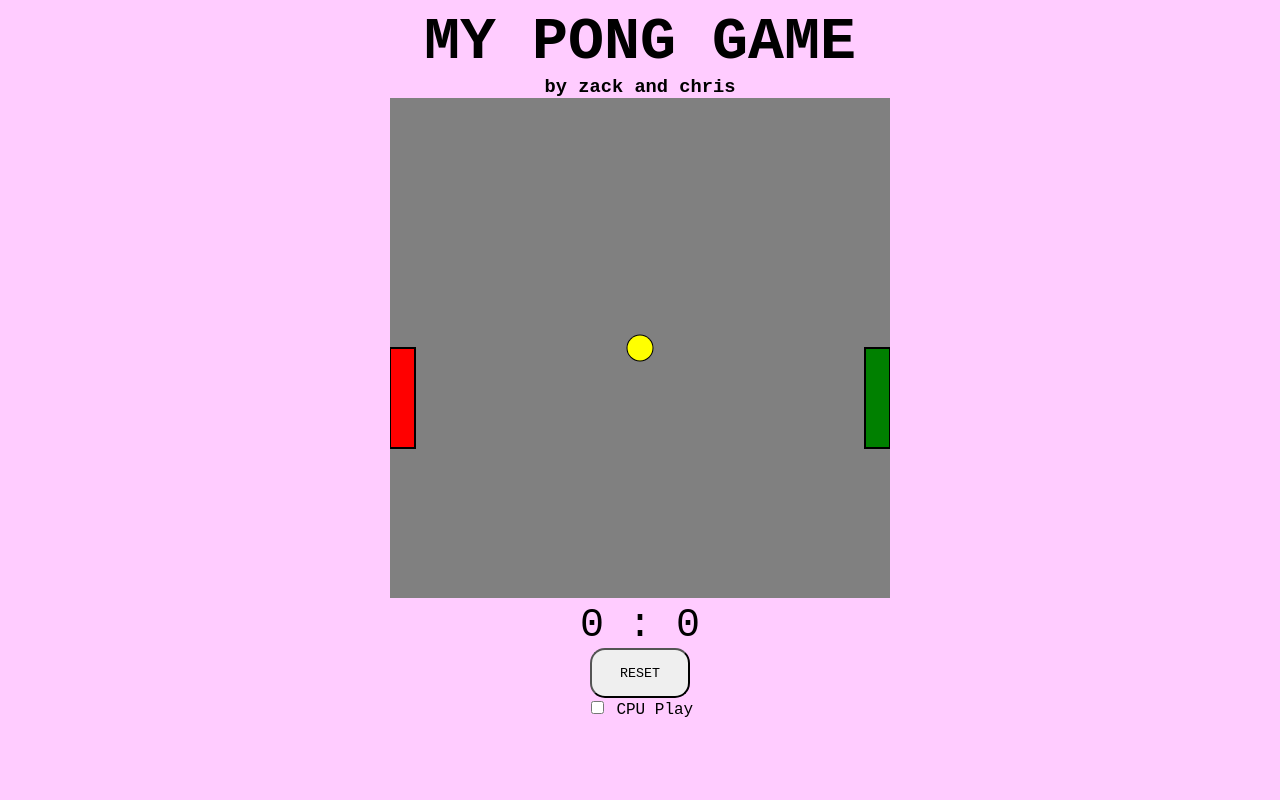
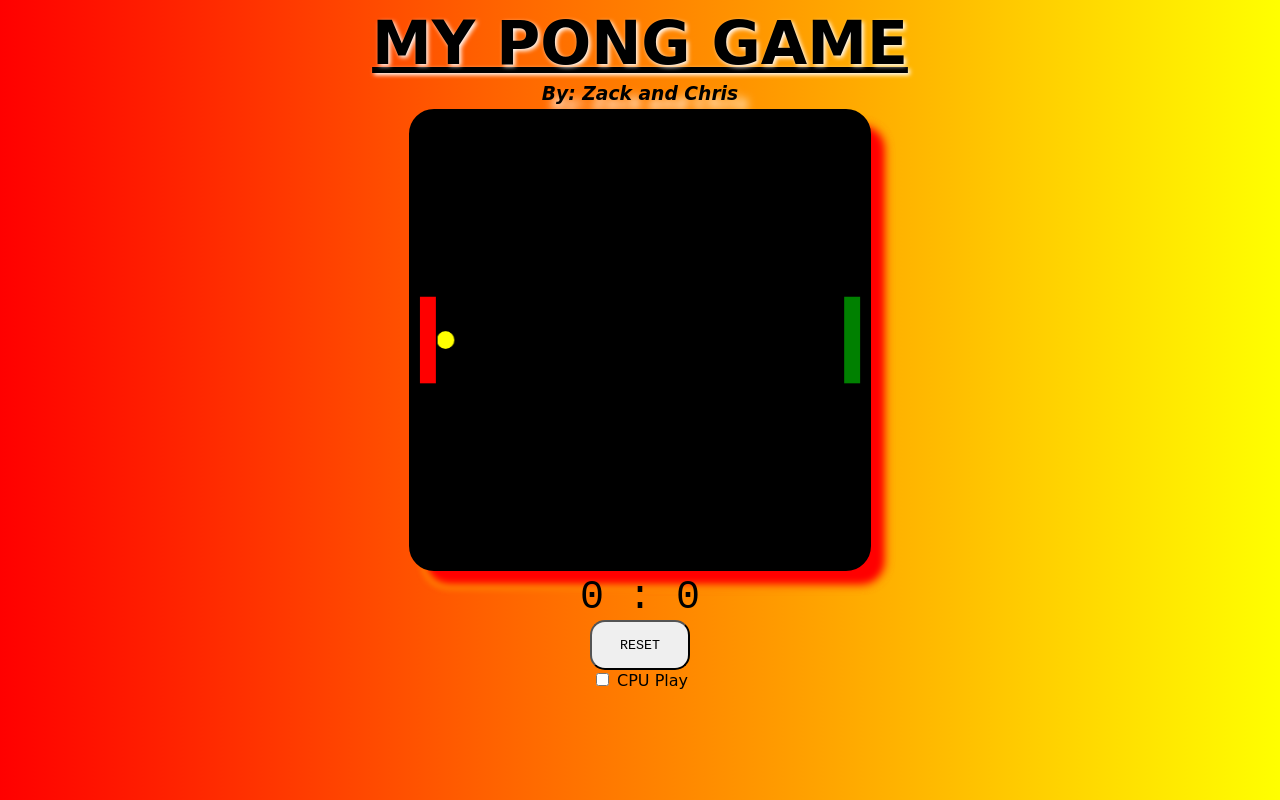
Before and after one commit to ZingZang303/ponggame, a plain HTML site: page index.html in a window 1280 px wide. Both pictures are taken after a click on the button "RESET". Drawn offline with Linux system fonts and the light colour scheme.

Commit message:
WORKING CPU AND SERVE

```diff
--- a/Ball.js
+++ b/Ball.js
@@ -27,6 +27,8 @@ class Ball {
     }
 
     bounce(things) {
+        paddleHitSound.currentTime = 0; // Rewind sound to start
+        paddleHitSound.play(); // Play sound on collision
         this.bounceWalls();
         for (let thing of things) {
             if (thing instanceof Paddle) {
@@ -58,7 +60,8 @@ class Ball {
         if (this.y > paddle.y + paddle.l) return SIDE.NONE;
         if (this.vx < 0) {
             this.vx = paddleForce * Math.abs(this.vx);
-            //let paddlesPos = (this.y - paddle.y - paddle.l/2)
+            let paddlesPos = (this.y - paddle.y - paddle.l/2) / paddle.l * 2;
+            this.vy += paddlesPos * 1.75;
         }
         return SIDE.NONE;
     }
@@ -70,6 +73,8 @@ class Ball {
         if (this.y > paddle.y + paddle.l) return SIDE.NONE;
         if (this.vx > 0) {
             this.vx = -paddleForce * Math.abs(this.vx);
+            let paddlesPos = (this.y - paddle.y - paddle.l/2) / paddle.l * 2;
+            this.vy += paddlesPos * 1.75;
             //add other spin,etc.
             //add sound here if u want
         }
--- a/Paddle.js
+++ b/Paddle.js
@@ -1,4 +1,6 @@
 const SIDE = {NONE: 0, LEFT:1, RIGHT: 2};
+const paddleHitSound = document.getElementById('paddleHitSound');
+
 
 class Paddle {
     constructor(x,y,l,w,side, c){
@@ -22,6 +24,16 @@ class Paddle {
 
     move(isCPU){
         if(isCPU){
+            if(ball.y < this.y+(paddleLength/2)) {
+                this.vy = paddleVelocity*-1;
+            }
+            if(ball.y > this.y+(paddleLength/2)){
+                this.vy = paddleVelocity;
+            }
+
+
+
+
             //ball.y <--where the ball is
             //this.y <--- where the paddle is at
             //this.l <-- paddle lenght
--- a/index.html
+++ b/index.html
@@ -9,8 +9,11 @@
 </head>
 <body>
     <h1>MY PONG GAME</h1>
-    <h3>by zack and chris</h3>
+    <h3>By: Zack and Chris</h3>
     <canvas id="gameboard" width="500" height="500"></canvas>
+    <audio id="paddleHitSound">
+        <source src="cong.mp3" type="audio/mp3">
+    </audio>
     <div id="scoreboard">0 : 0</div>
     <button id="reset" onclick="resetGame()">RESET</button>
     <br />
--- a/pong.css
+++ b/pong.css
@@ -1,18 +1,27 @@
 body {
     text-align: center;
-    font-family: 'Courier New', Courier, monospace;
-    background-color: #ffccff;
+    font-family: cursive;
+    background-image: linear-gradient(to right, red , yellow);
 }
 
 h1 {
-
+    font-family: cursive;
     font-size: 60px;
-    margin: 0;
+    margin: 5px;
+    color: rgb(0, 0, 0);
+    text-shadow: 2px 2px 4px #ffffff;
+    text-decoration: underline;
+    text-decoration-line: underline;
+    text-decoration-color: black;
 }
 
 h3 {
-    font-family: 'Courier New', Courier, monospace;
-    margin: 0;
+    font-family: cursive;
+    margin: 5px;
+    color: black;
+    text-shadow: 10px 10px 10px rgb(255, 255, 255);
+    font-style: italic;
+
 }
 
 #scoreboard {
@@ -21,9 +30,21 @@ h3 {
 }
 
 #reset {
-    cursor: pointer;
+    cursor: crosshair;
     border-radius: 15px;
     width: 100px;
     height: 50px;
     font-family: 'Courier New', Courier, monospace;
 }
+
+#gameboard {
+    border-radius: 25px;
+    border: 10px solid black;
+    padding: 0px;
+    width: 35%;
+    height: 50%;
+    box-shadow:   15px 15px 8px red, 15px 15px 8px yellow, 15px 15px 8px orange;
+}
+canvas{
+    background-color: black;
+}
--- a/pong.js
+++ b/pong.js
@@ -7,9 +7,9 @@ let state = STATE.STARTUP;
 
 let boardWidth = 500;
 let boardHeight = 500;
-let paddleWidth = 25;
+let paddleWidth = 20;
 let paddleLength = 100;
-let ballRadius = 12.5;
+let ballRadius = 10;
 let paddleVelocity = 5;
 let paddleForce= 1.1; //110% speed
 
@@ -20,7 +20,7 @@ let scoreL = 0;
 let scoreR = 0;
 
 function clearBoard() {
-    ctx.fillStyle = "grey";
+    ctx.fillStyle = "black";
     ctx.fillRect(0, 0, boardWidth, boardHeight);
 }
 
@@ -36,14 +36,14 @@ function resetGame() {
     state = STATE.STARTUP;
     clearInterval(intervalID);
     resetBall();
-    paddleL = new Paddle(0,250, paddleLength, paddleWidth, SIDE.LEFT, "red");
-    paddleR = new Paddle(boardWidth-paddleWidth, 250, paddleLength, paddleWidth, SIDE.RIGHT, "green");
+    paddleL = new Paddle(0,(boardHeight/2)-(paddleLength/2), paddleLength, paddleWidth, SIDE.LEFT, "red");
+    paddleR = new Paddle(boardWidth-paddleWidth, (boardHeight/2)-(paddleLength/2), paddleLength, paddleWidth, SIDE.RIGHT, "green");
 
     nextTick();
 }
 
 function resetBall() {
-    ball = new Ball(250, 250, -1, 0, ballRadius, "yellow");
+    ball = new Ball(boardWidth/2, boardHeight/2, -1, 0, ballRadius, "yellow");
 
 }
 
@@ -71,20 +71,24 @@ function nextTick() {
     draw();
     intervalID = setTimeout(nextTick, 10);
 }
+
 let scoreSide;
 function play() {
+
+
     paddleL.move(false, ball);
-    paddleR.move(cpucheck.check, ball);
+    paddleR.move(cpucheck.checked, ball);
     scoreSide = ball.bounce([paddleL, paddleR]);
     if(scoreSide != SIDE.NONE) {
         if(scoreSide == SIDE.LEFT) {
             scoreL++;
-            ball = null;
-
+            // ball = null;
+            serveSide = SIDE.LEFT;
         }
         if(scoreSide == SIDE.RIGHT){
             scoreR++;
-            ball = null;
+            // ball = null;
+            serveSide = SIDE.RIGHT;
         }
         updateScore();
         //resetBall();
@@ -104,56 +108,54 @@ let serveBallDownL = false;
 let serveBallUpR = false;
 let serveBallDownR = false;
 function serve() {
-    if(!ball instanceof Ball) {
+    if(ball instanceof Ball) {
         //create new ball depending on serve side
+        if(serveSide == SIDE.LEFT){
+            // ball = Ball(paddleWidth, paddleL.y+paddleLength, 0, 0, ballRadius, "yellow");
+            ball.x = paddleWidth + ball.r;
+            ball.y = paddleL.y+(paddleLength/2);
+            ball.vx = 0;
+            ball.vy = 0;
+        }
+
+        if(serveSide == SIDE.RIGHT){
+            // ball = Ball(500-paddleWidth, paddleR.y+paddleLength, 0, 0, ballRadius, "yellow");
+            ball.x = 500-paddleWidth- ball.r;
+            ball.y = paddleR.y+(paddleLength/2);
+            ball.vx = 0;
+            ball.vy = 0;
+            }
     }
     if(serveSide == SIDE.LEFT) {
-        if(serveBallL) {
+        if(serveBallUpL) {
+            ball.vx = 2;
+            ball.vy = -Math.random()*2 - 1;
+            //give the ball a velocity
+            return STATE.PLAYING;
+        }
+        if(serveBallDownL) {
+            ball.vx = 2;
+            ball.vy = Math.random()*2 + 1;
             //give the ball a velocity
             return STATE.PLAYING;
         }
     }
     if(serveSide == SIDE.RIGHT) {
-        if(serveBallR) {
+        if(serveBallUpR) {
+            ball.vx = -2;
+            ball.vy = -Math.random()*2 - 1;
+            //give the ball a velocity
+            return STATE.PLAYING;
+        }
+        if(serveBallDownR) {
+            ball.vx = -2;
+            ball.vy = Math.random()*2 + 1;
             //give the ball a velocity
             return STATE.PLAYING;
         }
     }
 
     return STATE.SERVING;
-    // if(serveSide == SIDE.LEFT) {
-    //     resetBall();
-    //     ball.x = paddleWidth;
-    //     ball.y = 250;
-    //     ball.vx = 0;
-    //     ball.vy = 0;
-
-
-
-    //     ball.vx = Math.random()*2+2;
-    // }
-    // else if(serveSide == SIDE.RIGHT) {
-    //     resetBall();
-    //     ball.x = 500-paddleWidth;
-    //     ball.y = 250;
-    //     ball.vx = 0;
-    //     ball.vy = 0;
-
-
-    //     ball.vx = -(Math.random()*2+2);
-    // }
-    // else {
-    //     resetBall();
-    //     ball.x = paddleWidth;
-    //     ball.y = 250;
-    //     ball.vx = 0;
-    //     ball.vy = 0;
-
-    //     if(key = )
-
-    //     ball.vx = Math.random()*2+2;
-    // }
-
 }
 
 function updateScore() {
```
Also changed, not shown: 1 other file.
